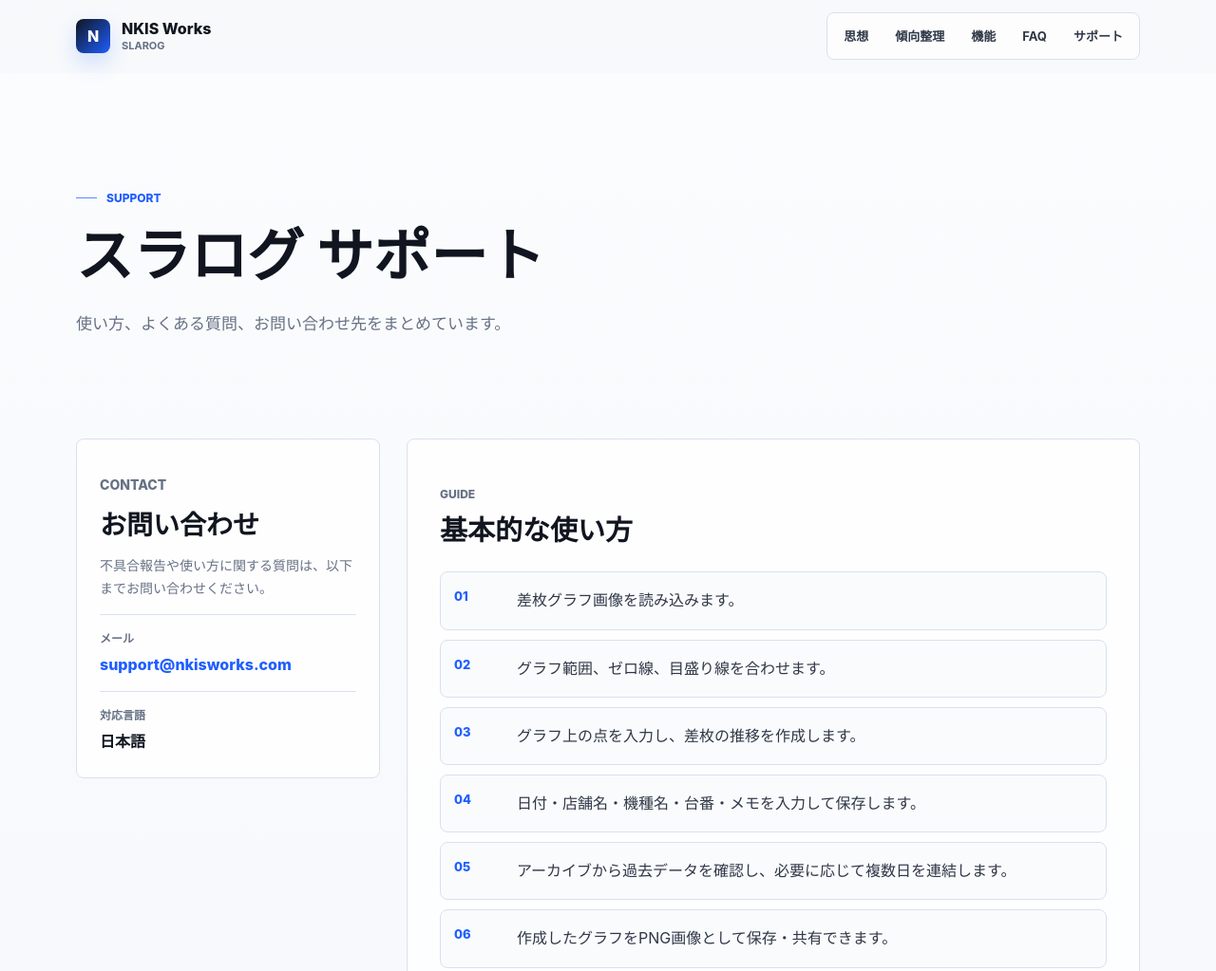
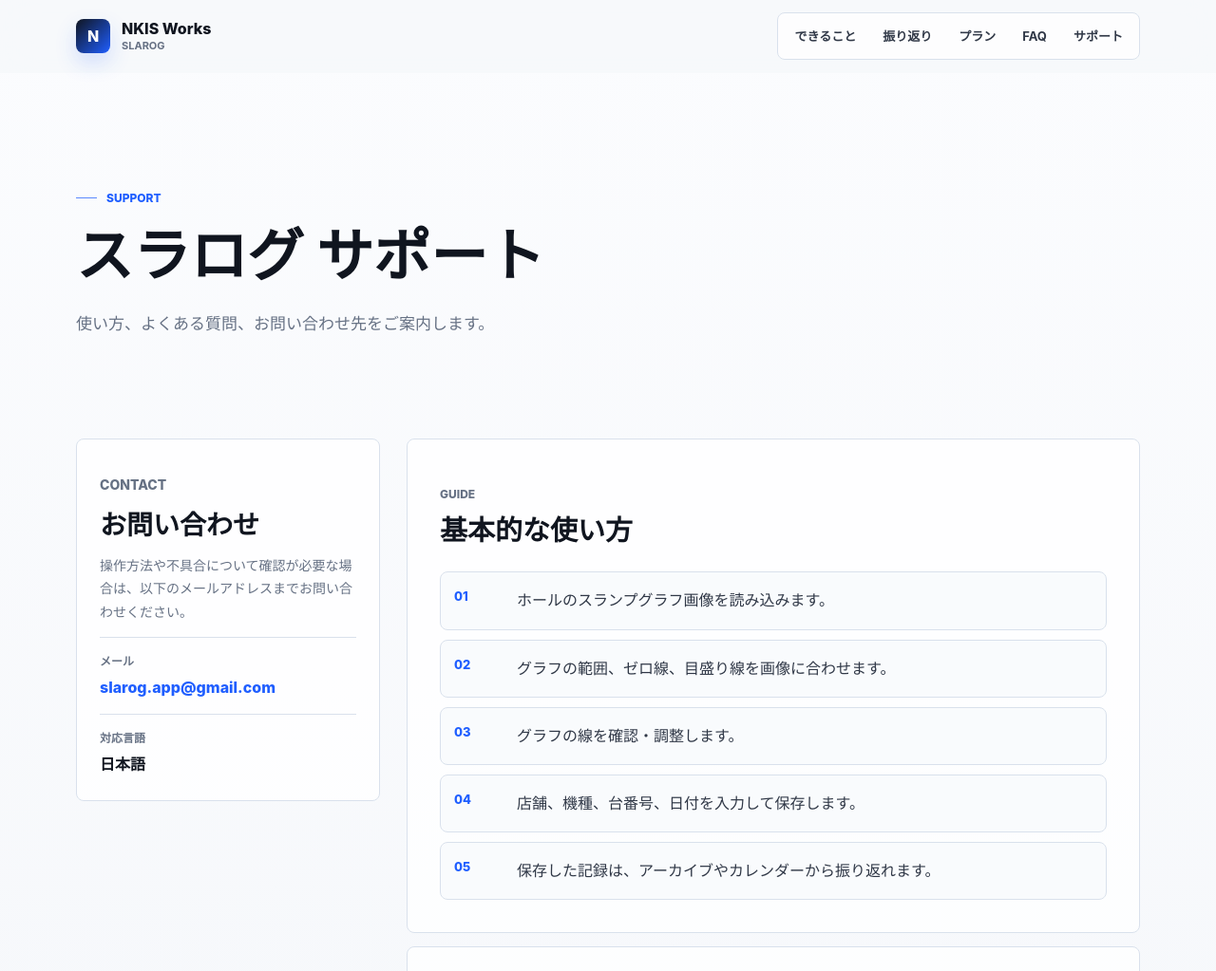
Before and after one commit to nkis-works/slarog, a plain HTML site: page support.html in a window 1280 px wide. Shown: the top 1023 px of the page at 95% size. Drawn offline with Linux system fonts and the light colour scheme.

Commit message:
Unify site navigation and update support contact

```diff
--- a/support.html
+++ b/support.html
@@ -25,9 +25,9 @@
     </a>
     <button class="menu-button" type="button" data-menu-button aria-expanded="false" aria-controls="nav-links">メニュー</button>
     <div class="nav-links" id="nav-links" data-nav-links>
-      <a href="index.html#vision">思想</a>
-      <a href="index.html#trend">傾向整理</a>
-      <a href="index.html#features">機能</a>
+      <a href="index.html#features">できること</a>
+      <a href="index.html#review">振り返り</a>
+      <a href="index.html#plans">プラン</a>
       <a href="index.html#faq">FAQ</a>
       <a href="support.html">サポート</a>
     </div>
@@ -38,15 +38,15 @@
     <section class="page-hero section-pad reveal">
       <p class="eyebrow"><span></span>Support</p>
       <h1>スラログ サポート</h1>
-      <p>使い方、よくある質問、お問い合わせ先をまとめています。</p>
+      <p>使い方、よくある質問、お問い合わせ先をご案内します。</p>
     </section>
 
     <section class="support-layout section-pad">
       <aside class="support-side reveal">
         <p class="side-label">Contact</p>
         <h2>お問い合わせ</h2>
-        <p>不具合報告や使い方に関する質問は、以下までお問い合わせください。</p>
-        <div class="contact-line"><b>メール</b><a href="mailto:support@nkisworks.com">support@nkisworks.com</a></div>
+        <p>操作方法や不具合について確認が必要な場合は、以下のメールアドレスまでお問い合わせください。</p>
+        <div class="contact-line"><b>メール</b><a href="mailto:slarog.app@gmail.com">slarog.app@gmail.com</a></div>
         <div class="contact-line"><b>対応言語</b><span>日本語</span></div>
       </aside>
 
@@ -55,12 +55,11 @@
           <p class="content-kicker">Guide</p>
           <h2>基本的な使い方</h2>
           <ol class="number-list">
-            <li><span>01</span><p>差枚グラフ画像を読み込みます。</p></li>
-            <li><span>02</span><p>グラフ範囲、ゼロ線、目盛り線を合わせます。</p></li>
-            <li><span>03</span><p>グラフ上の点を入力し、差枚の推移を作成します。</p></li>
-            <li><span>04</span><p>日付・店舗名・機種名・台番・メモを入力して保存します。</p></li>
-            <li><span>05</span><p>アーカイブから過去データを確認し、必要に応じて複数日を連結します。</p></li>
-            <li><span>06</span><p>作成したグラフをPNG画像として保存・共有できます。</p></li>
+            <li><span>01</span><p>ホールのスランプグラフ画像を読み込みます。</p></li>
+            <li><span>02</span><p>グラフの範囲、ゼロ線、目盛り線を画像に合わせます。</p></li>
+            <li><span>03</span><p>グラフの線を確認・調整します。</p></li>
+            <li><span>04</span><p>店舗、機種、台番号、日付を入力して保存します。</p></li>
+            <li><span>05</span><p>保存した記録は、アーカイブやカレンダーから振り返れます。</p></li>
           </ol>
         </article>
 
```
Also changed, not shown: 404.html (+3 -3 lines), index.html (+4 -4 lines), privacy.html (+3 -3 lines), terms.html (+3 -3 lines).
